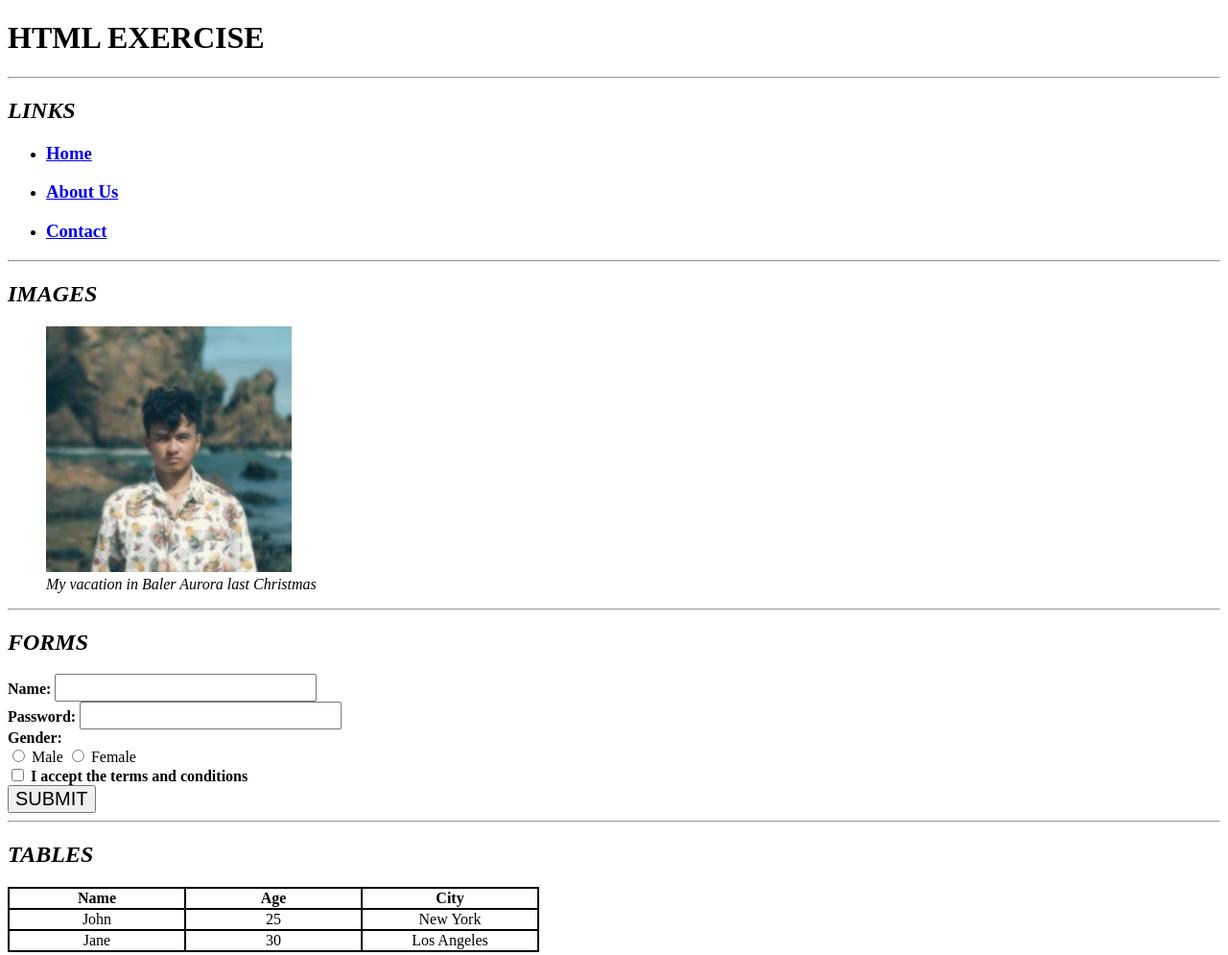
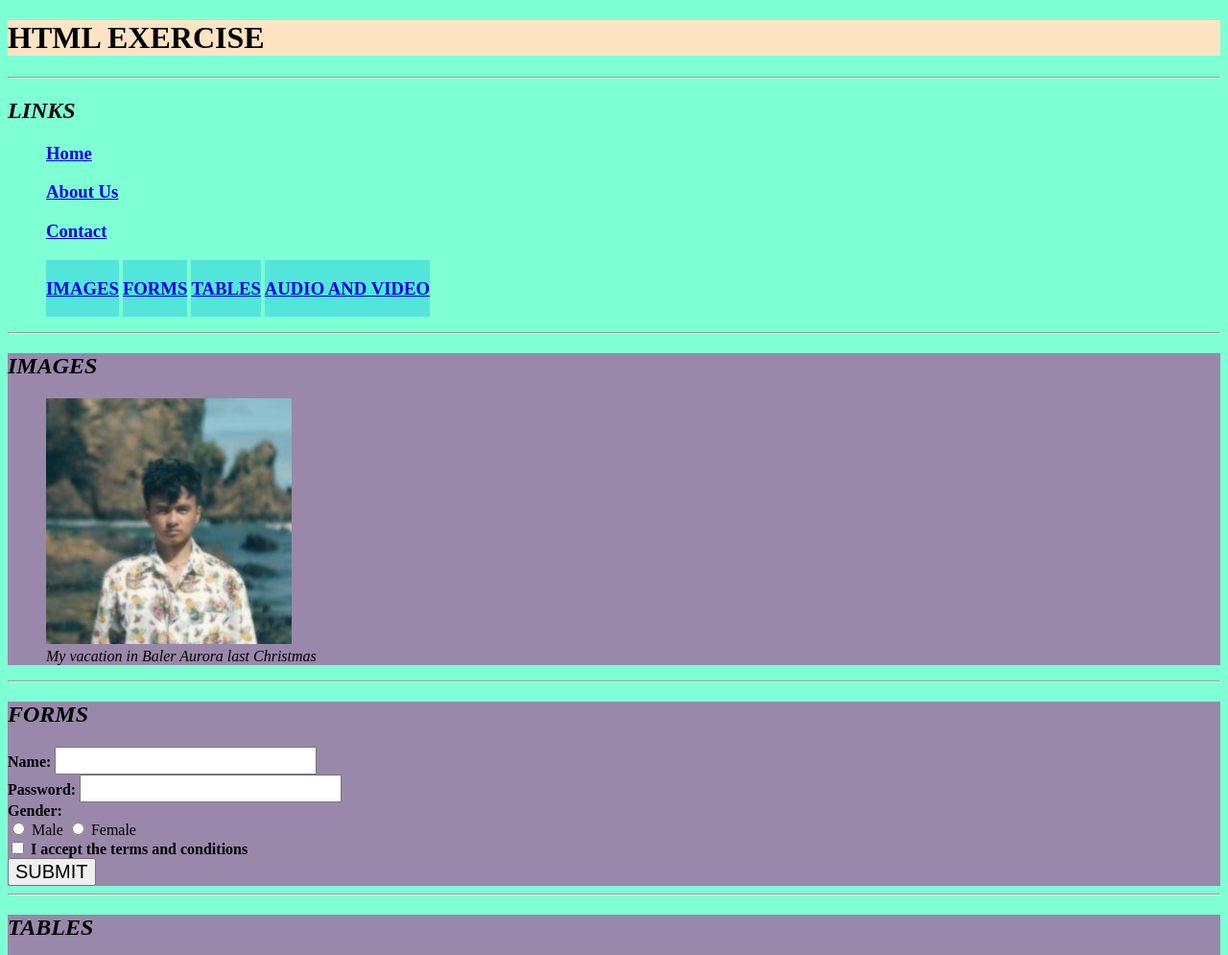
Before and after one commit to JoseJayAllen/222562570-WebApp, a plain HTML site: page HTMLexercise.html in a window 1280 px wide. Shown: the top 995 px of the page at 96% size. Drawn offline with Linux system fonts and the light colour scheme.

Commit message:
Saving my code for html exercise version 2

```diff
--- a/HTMLexercise.html
+++ b/HTMLexercise.html
@@ -13,6 +13,19 @@
         table {
             border-collapse: collapse;
         }
+        li{
+            background-color: rgb(81, 230, 217);
+            display: inline-block;
+        }
+        header{
+            background-color: bisque;
+        }
+        body{
+            background-color: aquamarine;
+        }
+        section{
+            background-color: rgb(153, 136, 170);
+        }
     </style>
 </head>
 <body>
@@ -21,25 +34,29 @@
     </header>
     <hr>
     <nav>
-        <section>
             <h2><a style="font-style:italic">LINKS</a></h2>
-            <ul>
-                <li><h3><a href="#">Home</a></h3></li>
-                <li><h3><a href="#">About Us</a></h3></li>
-                <li><h3><a href="#">Contact</a></h3></li>
-            </ul>
-        </section>
+            <menu>
+                <h3><a href="#">Home</a></h3>
+                <h3><a href="#">About Us</a></h3>
+                <h3><a href="#">Contact</a></h3>
+            </menu>
+        <ul>
+            <li><h3><a href="#img">IMAGES</a></h3></li>
+            <li><h3><a href="#frm">FORMS</a></h3></li>
+            <li><h3><a href="#tbl">TABLES</a></h3></li>
+            <li><h3><a href="#anv">AUDIO AND VIDEO</a></h3></li>
+        </ul>
     </nav>
     <hr>
-    <section>
+    <section id="img">
         <h2><a style="font-style:italic">IMAGES</a></h2>
         <figure>
-            <img src="Pogi.jpg" alt="This is Jay Allen the pogi">
+            <abbr title="It means pogi"><img src="Pogi.jpg" alt="This is Jay Allen the pogi" ></abbr>
             <figcaption><a style="font-style:oblique">My vacation in Baler Aurora last Christmas</a></figcaption>
         </figure>
     </section>
     <hr>
-    <section>
+    <section id="frm">
         <h2><a style="font-style:italic">FORMS</a></h2>
         <form>
             <label for="name"><strong>Name:</strong></label>
@@ -57,7 +74,7 @@
         </form>
     </section>
     <hr>
-    <section>
+    <section id="tbl">
         <h2><a style="font-style:italic">TABLES</a></h2>
         <table>
             <tr>
@@ -78,13 +95,14 @@
         </table>
     </section>
     <hr>
-    <section>
+    <section id="anv">
         <h2><a style="font-style:italic">AUDIO AND VIDEO</a></h2>
         <audio controls>
             <source src="https://web.archive.org/web/20141229185302if_/http://www.html.it/wp-content/uploads/audio/files/a/justabeat_HISTORY.mp3">
+        <br>
         </audio>
-        <video controls>
-            <source src="https://archive.org/download/ppldco-Teen_Tech_-_Code_a_Webpage_Using_HTML_CSS/Teen_Tech_-_Code_a_Webpage_Using_HTML_CSS.mp4">
+        <video width="320" height="240" controls>
+            <source src="https://archive.org/download/CC_1914_02_02_MakingALiving/CC_1914_02_02_MakingALiving_512kb.mp4 ">
         </video>
     </section>
     <hr>
```
Also changed, not shown: Untitled-1.html (added, +42 -0 lines).
